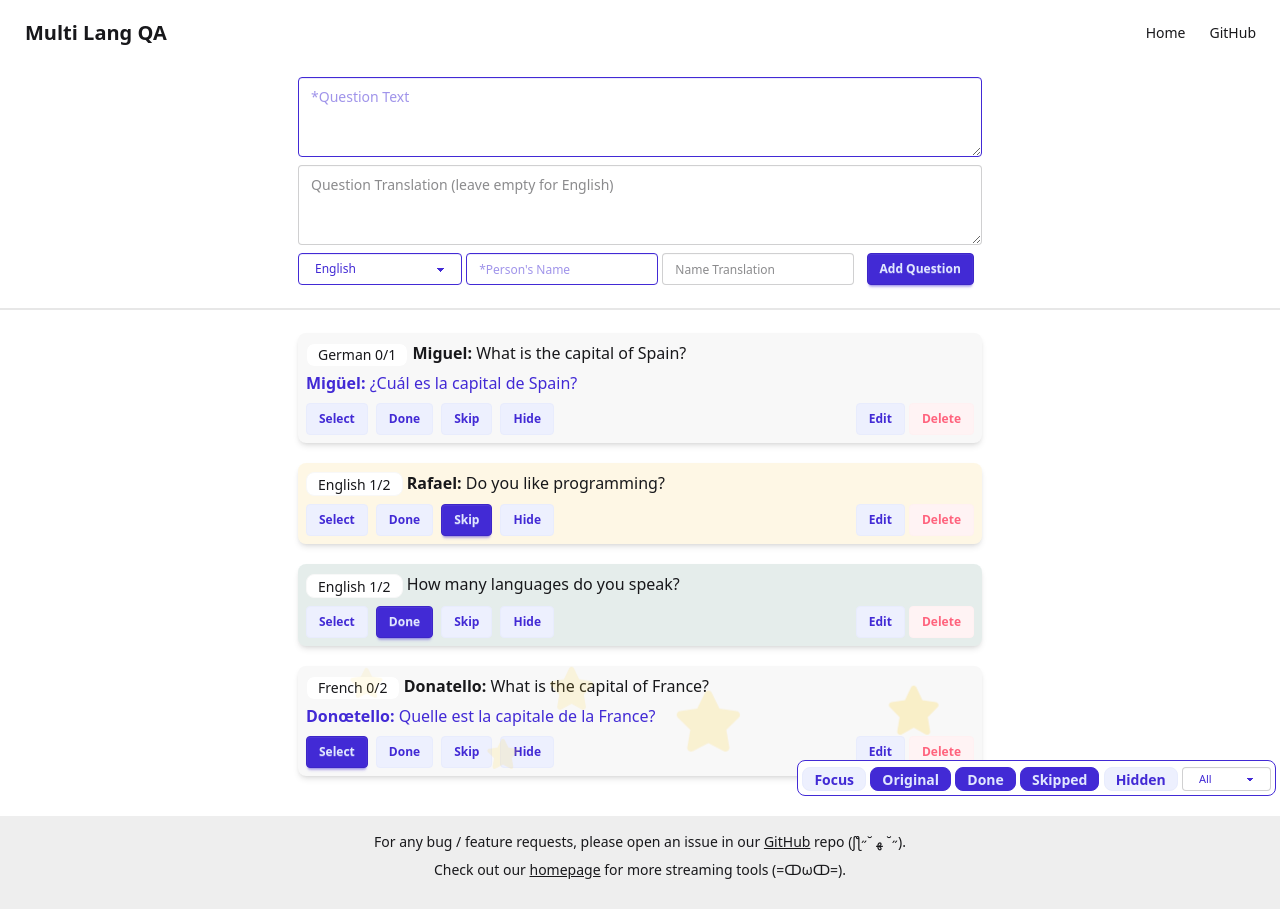
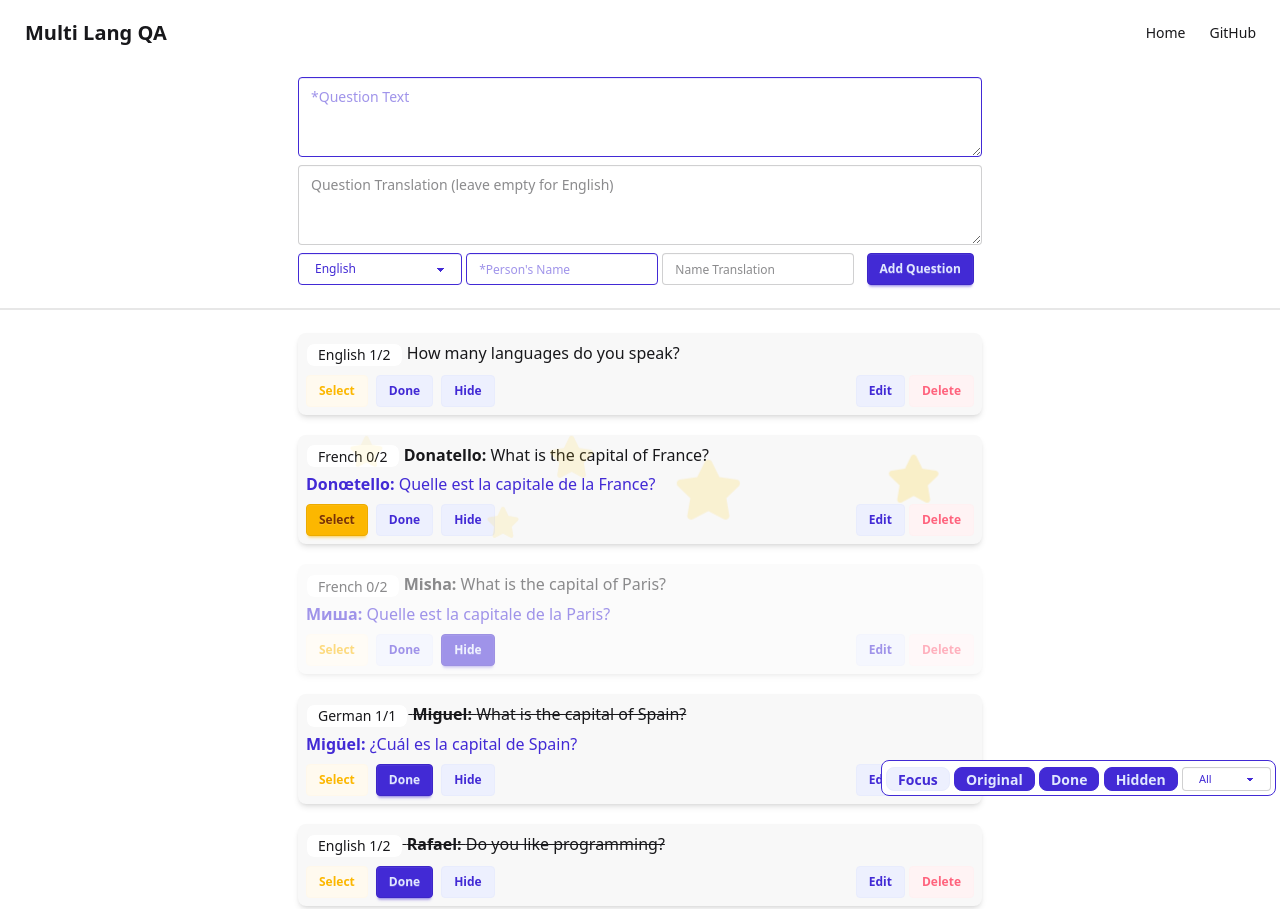
Before and after one commit to live-miracles/multi-lang-qa, a plain HTML site: page index.html in a window 1280 px wide. Shown: the top 909 px of the page. Drawn offline with Linux system fonts and the light colour scheme.

Commit message:
remove skiped status

```diff
--- a/index.html
+++ b/index.html
@@ -79,13 +79,7 @@
       </label>
 
       <label class="swap">
-        <input id="show-q-skipped" type="checkbox" class="show-toggle url-param" checked />
-        <div class="swap-on badge badge-primary font-semibold">Skipped</div>
-        <div class="swap-off badge badge-soft badge-primary font-semibold">Skipped</div>
-      </label>
-
-      <label class="swap">
-        <input id="show-q-hidden" type="checkbox" class="show-toggle url-param" />
+        <input id="show-q-hidden" type="checkbox" class="show-toggle url-param" checked />
         <div class="swap-on badge badge-primary font-semibold">Hidden</div>
         <div class="swap-off badge badge-soft badge-primary font-semibold">Hidden</div>
       </label>
--- a/input.css
+++ b/input.css
@@ -4,12 +4,8 @@
     themes: light;
 }
 
-.q-skipped {
-    @apply bg-warning/10;
-}
-
-.q-answered {
-    @apply bg-success-content/10;
+.q-answered > .q-translation {
+    @apply line-through;
 }
 
 .q-hidden {
--- a/script.js
+++ b/script.js
@@ -1,24 +1,10 @@
 const LANGUAGES = ['English', 'Russian', 'German', 'French', 'Italian', 'Arabic'];
 const STATUS_RANK = {
-    '': 0,
-    skipped: 1,
-    hidden: 2,
-    answered: 3,
+    none: 0,
+    hidden: 1,
+    answered: 2,
+    data: 3,
 };
-
-class Question {
-    constructor(q) {
-        this.timestamp = q.timestamp;
-        this.name = q.name;
-        this.language = q.language;
-        this.text = q.text;
-        this.translation = q.translation;
-        this.answered = q.answered;
-        this.skipped = q.skipped;
-        this.hidden = q.hidden;
-        this.version = q.version;
-    }
-}
 
 function renderLanguages() {
     const html = LANGUAGES.map(
@@ -47,7 +33,6 @@ function getQuestionStats(questions) {
                     total: 0,
                     none: 0,
                     answered: 0,
-                    skipped: 0,
                     hidden: 0,
                 };
             }
@@ -86,9 +71,8 @@ function getQuestionHtml(q, selectedId, stats, filterLang) {
             </div>
 
             <div class="mt-2 flex items-center z-10">
-            <button class="btn btn-sm btn-primary ${q.timestamp === selectedId ? '' : 'btn-soft'} mr-2">Select</button>
+            <button class="btn btn-sm btn-warning ${q.timestamp === selectedId ? '' : 'btn-soft'} mr-2">Select</button>
             <button class="btn btn-sm btn-primary ${q.status === 'answered' ? '' : 'btn-soft'} mr-2">Done</button>
-            <button class="btn btn-sm btn-primary ${q.status === 'skipped' ? '' : 'btn-soft'} mr-2">Skip</button>
             <button class="btn btn-sm btn-primary ${q.status === 'hidden' ? '' : 'btn-soft'}">Hide</button>
             <div class="flex-grow"></div>
             <button class="focus btn btn-soft btn-sm btn-primary" onclick="showEditQuestionForm(event)">Edit</button>
--- a/test-utils.js
+++ b/test-utils.js
@@ -16,7 +16,7 @@ const testQuestions = [
         nameTranslation: 'Miguel',
         text: '¿Cuál es la capital de Spain?',
         translation: 'What is the capital of Spain?',
-        status: 'none',
+        status: 'answered',
         version: 0,
     },
     {
@@ -26,7 +26,7 @@ const testQuestions = [
         nameTranslation: 'Rafael',
         text: 'Do you like programming?',
         translation: '',
-        status: 'skipped',
+        status: 'answered',
         version: 0,
     },
     {
@@ -36,7 +36,7 @@ const testQuestions = [
         nameTranslation: '',
         text: 'How many languages do you speak?',
         translation: '',
-        status: 'answered',
+        status: 'none',
         version: 0,
     },
     {
```
Also changed, not shown: output.css.
